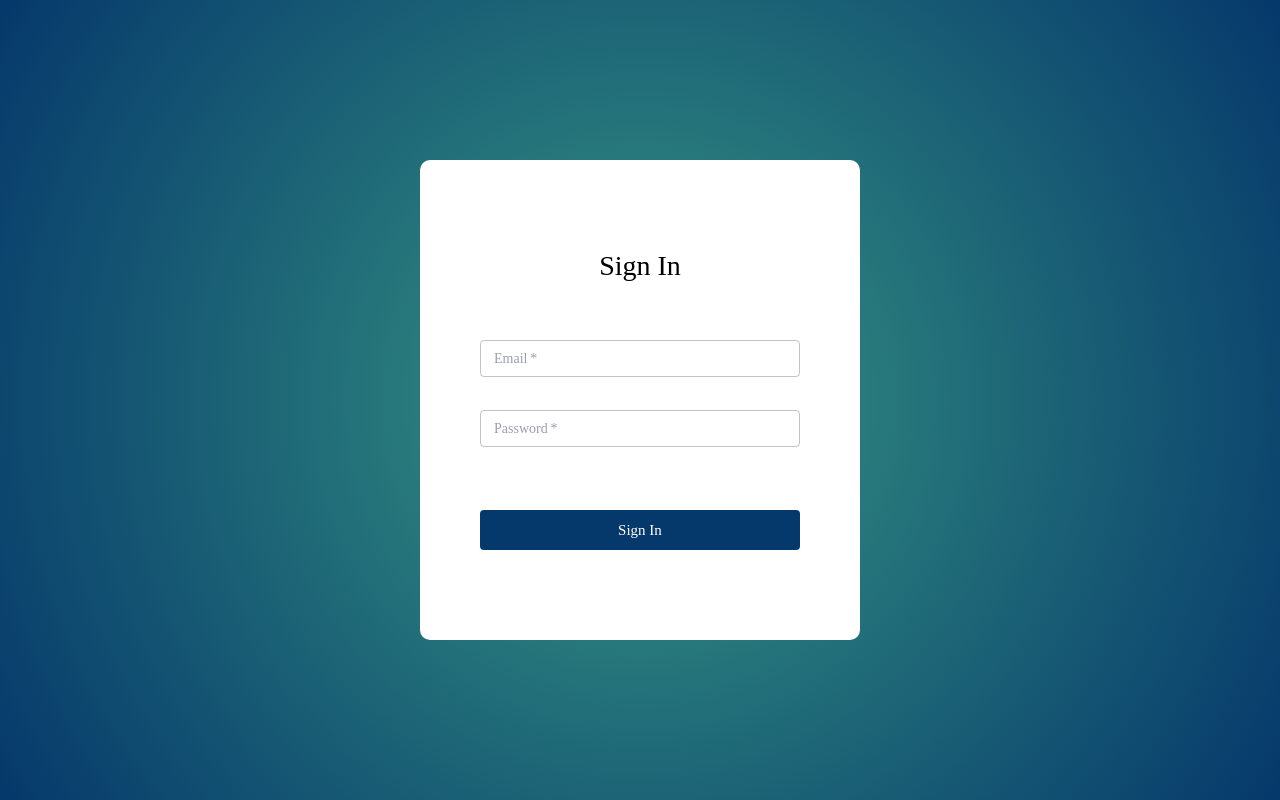
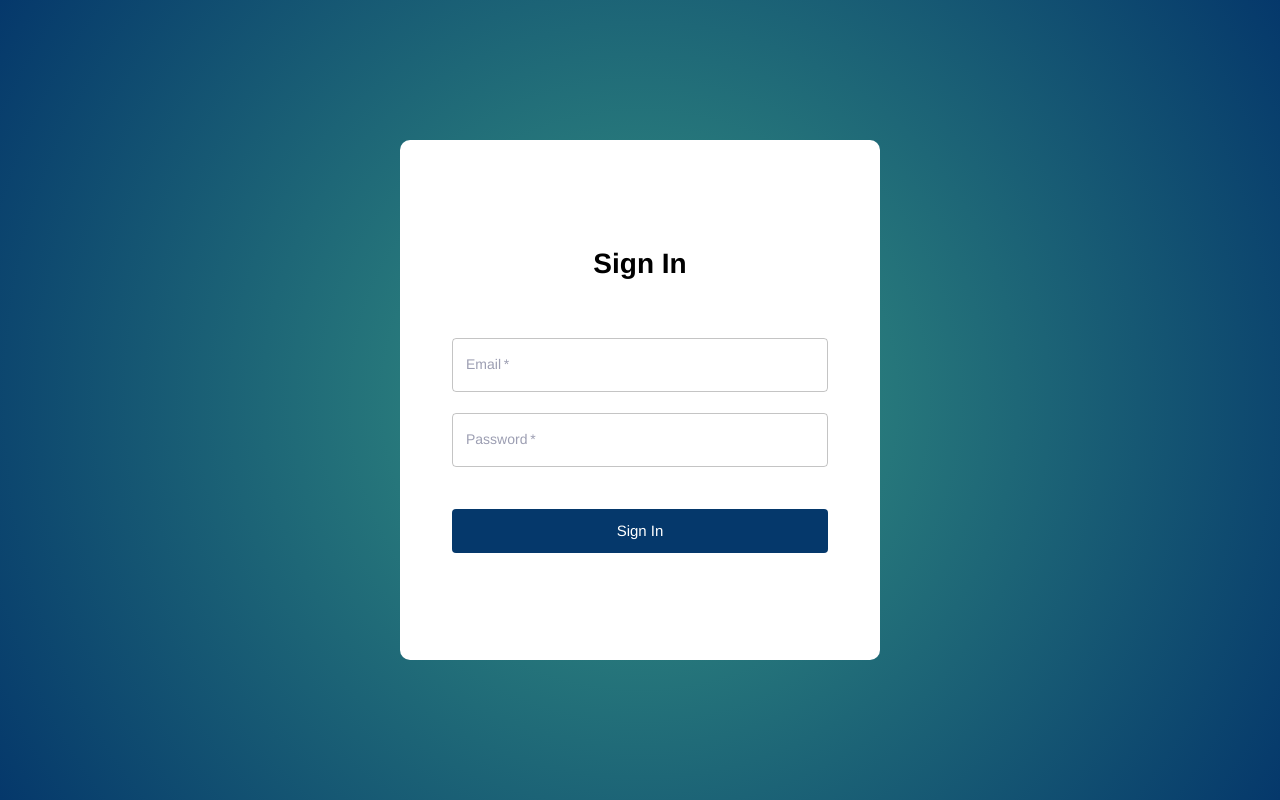
Before and after one commit to sorinB2/admin, a React (Create React App) app: page /login in a window 1280 px wide. Built offline with nearby package versions, Linux system fonts and the light colour scheme; no server answers.

Commit message:
Fixed some styles in login page

```diff
--- a/src/pages/LoginPage.tsx
+++ b/src/pages/LoginPage.tsx
@@ -28,6 +28,7 @@ export const LoginPage = () => {
     event.preventDefault();
     !validateEmail(email) ? setEmailIsValid(false) : setEmailIsValid(true);
     password.trim().length <= 0 ? setPasswordIsValid(false) : setPasswordIsValid(true);
+
     if (validateEmail(email) && password.trim().length > 0) dispatch(login({ email, password }));
   };
 
@@ -40,7 +41,6 @@ export const LoginPage = () => {
             Sign In
           </Typography>
           <TextField
-            size="small"
             label="Email"
             type={'email'}
             required
@@ -48,9 +48,10 @@ export const LoginPage = () => {
             helperText={!emailIsValid ? 'Enter a valid email' : ''}
             value={email}
             onChange={event => dispatch(setEmail(event.target.value))}
+            InputProps={{ classes: { root: classes.inputProps } }}
+            FormHelperTextProps={{ classes: { root: classes.helperText } }}
           />
           <TextField
-            size="small"
             label="Password"
             type={'password'}
             required
@@ -58,6 +59,8 @@ export const LoginPage = () => {
             helperText={!passwordIsValid ? 'Password should not be empty' : ''}
             value={password}
             onChange={event => dispatch(setPassword(event.target.value))}
+            InputProps={{ classes: { root: classes.inputProps } }}
+            FormHelperTextProps={{ classes: { root: classes.helperText } }}
           />
           <Button className={classes.button} variant="contained" type="submit" disabled={isLoading}>
             <Typography variant="h5">Sign In</Typography>
@@ -83,21 +86,22 @@ const useStyles = makeStyles()(theme => ({
     display: 'grid',
     justifyContent: 'center',
     alignContent: 'center',
-    height: theme.spacing(60),
-    width: theme.spacing(55),
+    height: theme.spacing(65),
+    width: theme.spacing(60),
     borderRadius: '10px',
   },
   formFields: {
     display: 'grid',
-    gridTemplateRows: '90px 70px 60px 80px',
+    gridTemplateRows: '90px 75px 60px 80px',
   },
   title: {
     textAlign: 'center',
     fontSize: '28px',
+    fontWeight: '600',
   },
   button: {
-    width: theme.spacing(40),
-    height: theme.spacing(5),
+    width: theme.spacing(47),
+    height: theme.spacing(5.5),
     alignSelf: 'end',
   },
   spinner: {
@@ -106,4 +110,11 @@ const useStyles = makeStyles()(theme => ({
     bottom: 'calc(50vh - 20px)',
     right: 'calc(50vw - 20px)',
   },
+  inputProps: {
+    fontSize: '15px',
+  },
+  helperText: {
+    textAlign: 'center',
+    margin: '0',
+  },
 }));
--- a/src/themes/theme.ts
+++ b/src/themes/theme.ts
@@ -54,7 +54,7 @@ export const theme = createTheme({
     },
   },
   typography: {
-    fontFamily: 'Public Sans',
+    fontFamily: 'Helvetica',
     fontFamilyInter: 'Inter',
     h1: {
       fontSize: '24px',
```
